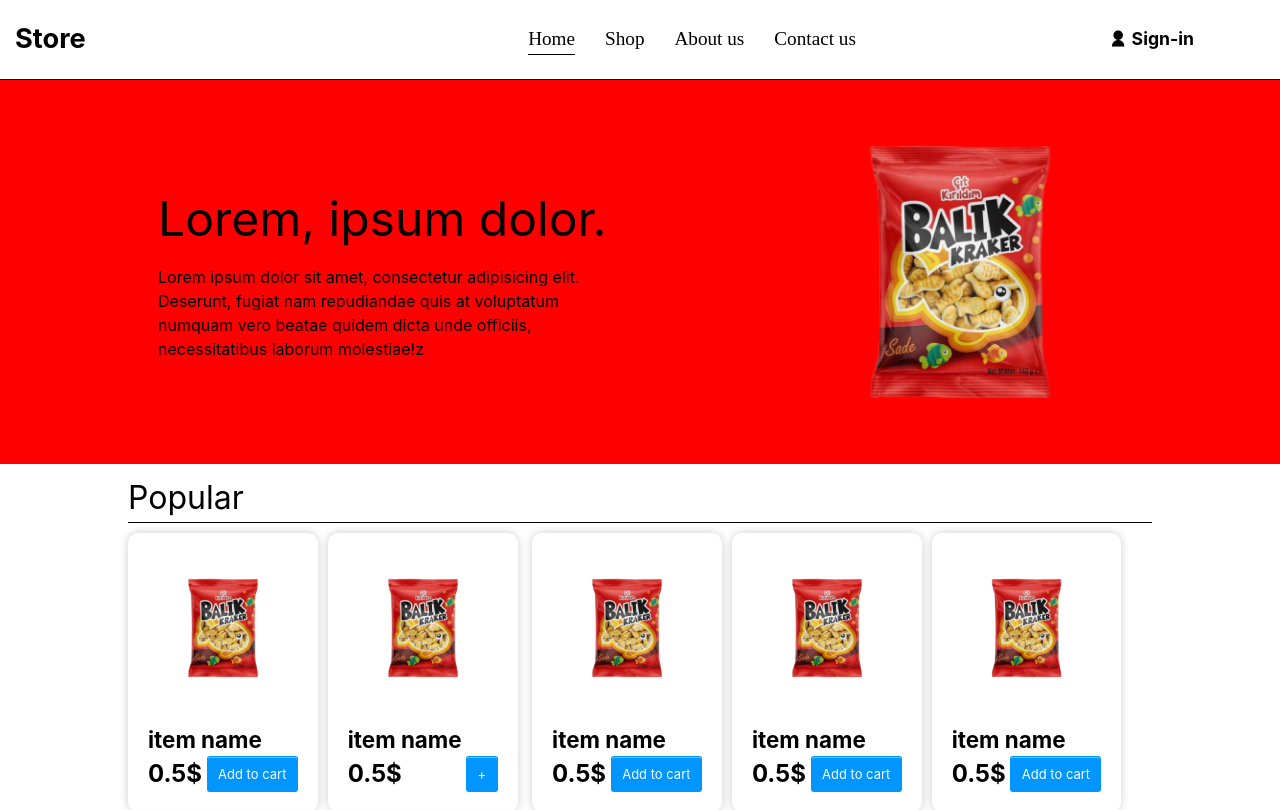
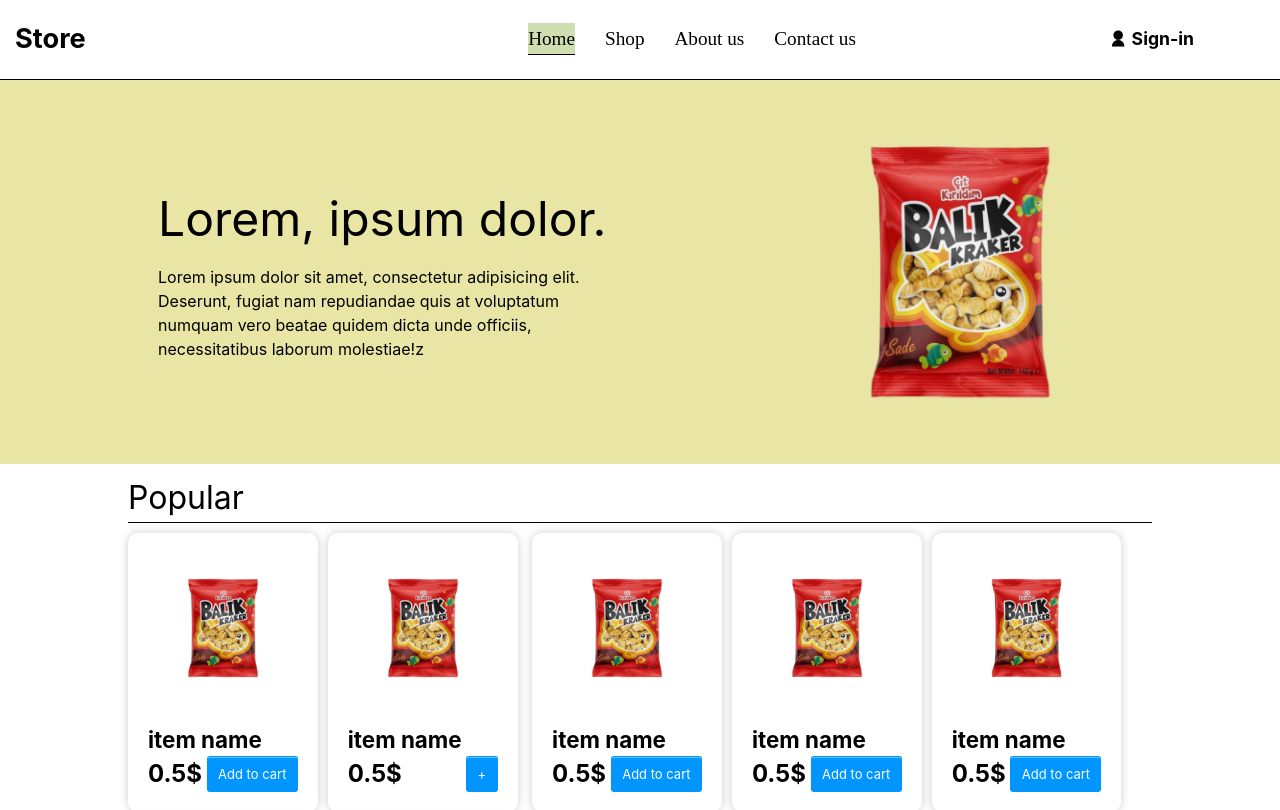
Before and after one commit to Rizk917/ecommerce-frontend, a React (Create React App) app: page / in a window 1280 px wide. Shown: the top 810 px of the page. Built offline with nearby package versions, Linux system fonts and the light colour scheme.

Commit message:
added-active-nav-bar-on-scroll

```diff
--- a/src/components/AboutUs/AboutUs.css
+++ b/src/components/AboutUs/AboutUs.css
@@ -49,7 +49,7 @@
 }
 
 .active-tab{
-    background: #899ea2;
+    background: rgb(208, 223, 178);
     position: relative;
 }
 
@@ -63,7 +63,7 @@
     height: 0;
     border-style: solid;
     border-width: 5px 5px 0 5px;
-    border-color: #899ea2 transparent transparent transparent;
+    border-color: rgb(208, 223, 178) transparent transparent transparent;
 
 }
 .active-tab h2{
@@ -75,6 +75,7 @@
     font-weight: 700;
     line-height: 1.4;
     margin-bottom: 1rem;
+
 
 }
 
@@ -91,6 +92,7 @@
     font-weight: 700;
     line-height: 1.5;
     margin-bottom: 1rem;
+    color: rgb(54, 71, 22);
 }
 
 .skill-row{
@@ -132,11 +134,12 @@
     right: 0;
     font-size:16px;
     font-weight:400;
-    color:#899ea2;
+    color:rgb(208, 223, 178);
 }
 
 .exp-column h3{
     margin-bottom: 10px;
+    color: rgb(54, 71, 22);
 
 }
 
--- a/src/components/AboutUs/AboutUsComponent.jsx
+++ b/src/components/AboutUs/AboutUsComponent.jsx
@@ -55,7 +55,7 @@
                {/* How it started Content */}
                <div className={toggleTab === 3 ? "content active-content" :"content"}>
                 <div className="exp-column">
-                  <h2>How IT All Started</h2>
+                  <h2>How It All Started</h2>
                   <h3>Lorem.</h3>
                   <span>2014-2016</span>
                   <p>
--- a/src/components/Home/homeComp.css
+++ b/src/components/Home/homeComp.css
@@ -10,7 +10,7 @@
 }
 
 .background {
-  background-color: red;
+  background-color: rgb(232, 229, 165);
 }
 
 .banner {
--- a/src/components/navBar/Navbar.jsx
+++ b/src/components/navBar/Navbar.jsx
@@ -4,10 +4,21 @@
 // import logo from '../../Assets/logo.png';
 
 function Navbar() {
+  const [active, setActive] = useState(false);
   const [show, setShow] = useState(false);
   const [menu, setMenu] = useState("nav-links");
   const [icon, setIcon] = useState("bx bx-menu");
   const location = useLocation();
+
+  const isActive = () => {
+    window.scrollY > 0 ? setActive(true) : setActive(false);
+  };
+  useEffect(() => {
+    window.addEventListener("scroll", isActive);
+    return () => {
+      window.removeEventListener("scroll", isActive);
+    };
+  }, []);
 
   useEffect(() => {
     setShow(false);
@@ -29,7 +40,7 @@
   };
 
   return (
-    <header className="sticky-header">
+    <header className={active ? "sticky-header active" : "sticky-header"}  >
       <a href="/" className="logo">
         {/* <img src={logo} alt="wlogo" className="header-logo" /> */}
         <span>Store</span>
--- a/src/components/navBar/navbar.css
+++ b/src/components/navBar/navbar.css
@@ -11,6 +11,11 @@
   align-items: center;
   height: 10vh;
   border-bottom:1px solid #000000;
+}
+
+.active {
+  background-color: rgb(208, 223, 178);
+  color: rgb(131, 119, 119);
 }
 
 .logo {
```
